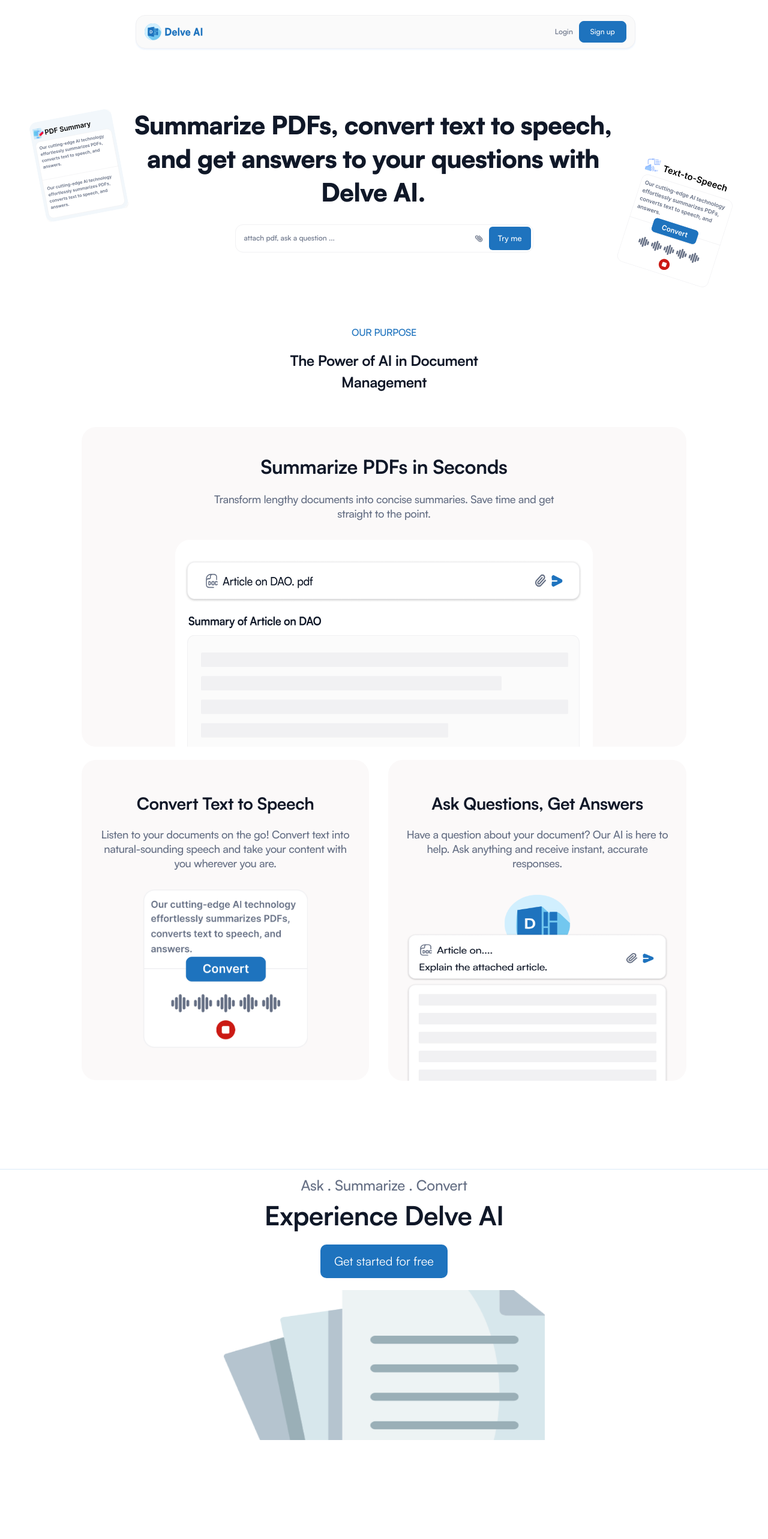
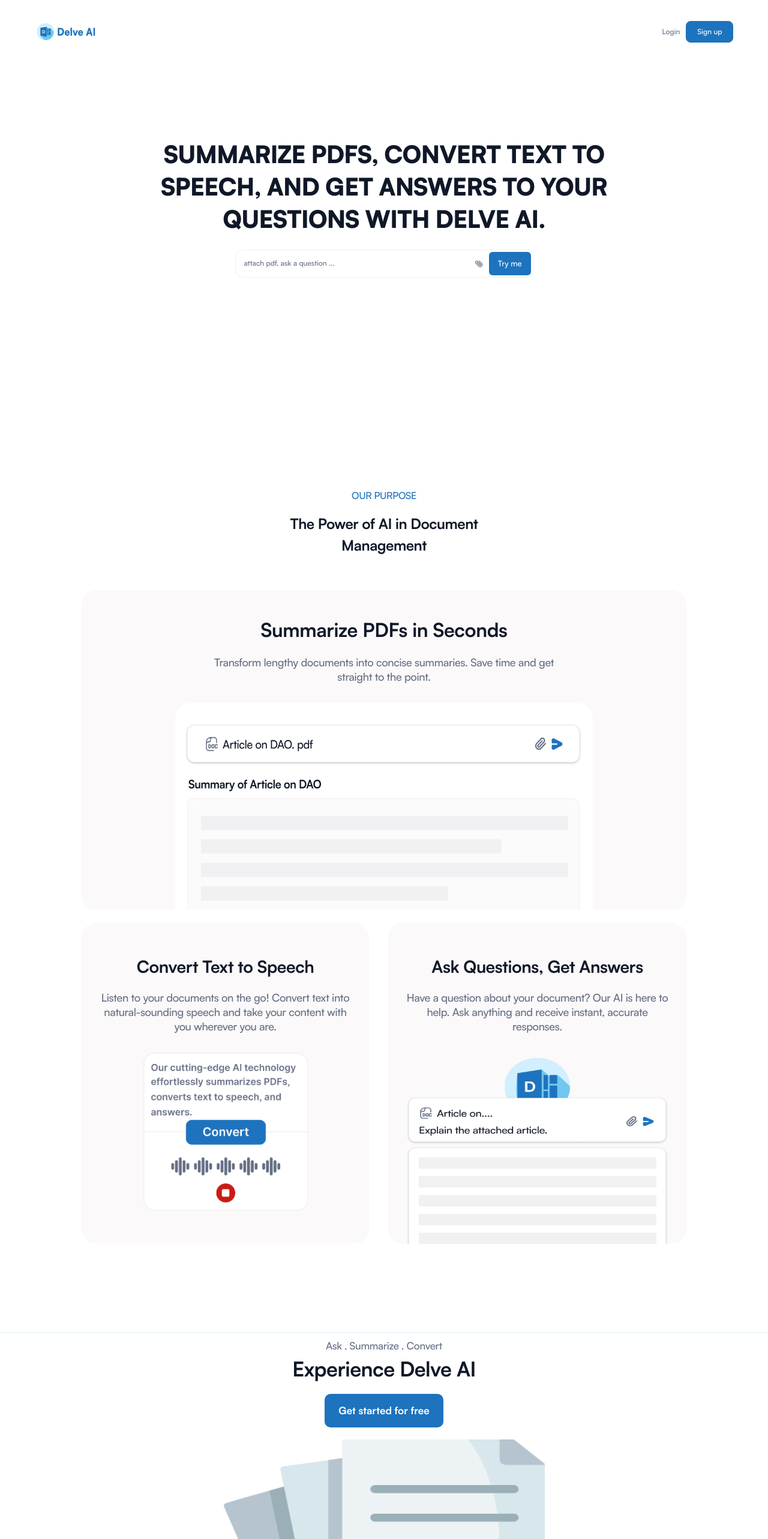
Before and after one commit to delveai-hacks/DelveAI, a Vue app: page / in a window 1280 px wide. Shown: the top 2566 px of the page at 60% size. Before the commit the page ends 2401 px from the top, so only its background shows below. Built offline with nearby package versions, Linux system fonts and the light colour scheme.

Commit message:
feat: spin and ui changes

```diff
--- a/src/components/HeaderComp.vue
+++ b/src/components/HeaderComp.vue
@@ -1,7 +1,7 @@
 <template>
  <div class="fixed z-[100] w-[93%] md:w-[93%] bg-[#fff] md:pb-[10px]">
   <div
-   class="w-full md:mx-auto flex items-center justify-between header md:w-[70%] py-[5px] px-[8px] md:py-[9px] md:px-[14px] rounded-[16px] border border-[#F1F1F3] bg-[#fafafa] mt-[23px] md:mt-[25px]">
+   class="w-full md:mx-auto flex items-center justify-between md:w-full py-[5px] px-[8px] md:py-[9px] md:px-[14px] rounded-[16px] md:rounded-[0px] border border-[#F1F1F3] md:border-[transparent] bg-[#fafafa] md:bg-[#fff] mt-[23px] md:mt-[25px]">
    <div><img draggable="false" src="/landingpage/logo.svg" /></div>
    <div class="flex items-center space-x-[10px]">
     <div class="text-[#667085] text-[12px] font-[500] leading-[24px] md:cursor-pointer">
@@ -16,8 +16,4 @@
  </div>
 </template>
 
-<style scoped>
-.header {
- box-shadow: 0px 2px 2px 0px rgba(213, 230, 252, 0.40);
-}
-</style>
+<style scoped></style>
--- a/src/components/HeroSection.vue
+++ b/src/components/HeroSection.vue
@@ -4,12 +4,12 @@
 </script>
 
 <template>
- <div class="pt-[120px] md:pt-[180px]">
-  <div class="w-full mb-[32px] md:mb-[0px]">
-   <div class="lg:flex lg:space-x-[6.81px]">
-    <div class="hidden lg:block"><img draggable="false" src="/landingpage/imgone.svg" /></div>
+ <div class="pt-[120px] md:pt-[180px] lg:pt-[230px]">
+  <div class="w-full mb-[0px] md:mb-[0px]">
+   <div class="w-full md:h-[70vh] lg:h-[73vh]">
+    <div class="w-full">
      <div
-     class="w-full md:w-[796px] mx-auto lg:mx-[0px] text-[#101828] text-[28px] text-center md:text-[42px] font-[900] leading-[normal] tracking-[-0.56px] md:tracking-[-0.84px] mb-[24px]">
+      class="w-full md:w-[796px] mx-auto text-[#101828] text-[28px] text-center md:text-[42px] lg:text-[40px] font-[900] leading-[normal] tracking-[-0.56px] md:tracking-[-0.84px] mb-[24px] lg:uppercase">
       Summarize PDFs, convert text to speech, and get answers to your questions with Delve AI.
      </div>
     </div>
@@ -26,9 +26,6 @@
       </div>
      </div>
     </div>
-   <div class="hidden lg:flex justify-between relative top-[-160px]">
-    <div></div>
-    <div class="hidden lg:block"><img draggable="false" src="/landingpage/imgtwo.svg" /></div>
    </div>
    <!-- mobimage -->
    <div class="w-full mt-[17px] md:hidden h-[250.698px] px-[6px]">
@@ -37,7 +34,7 @@
    <!-- end mobimage -->
   </div>
   <!-- our purpose -->
-  <div class="md:mt-[-100px]">
+  <div class="mt-[135px] md:mt-[0px]">
    <div
     class="text-[#1e73be] mb-[17px] uppercase text-[14px] md:text-[16px] font-[500] text-center mx-auto tracking-[-0.32px]">
     our purpose
--- a/src/components/forms/LoginForm.vue
+++ b/src/components/forms/LoginForm.vue
@@ -3,7 +3,12 @@
 import { toastError, toastSuccess } from '@/helper';
 import { onMounted, reactive } from 'vue';
 import { useRouter } from 'vue-router';
+import { ref } from 'vue'
 const router = useRouter()
+
+const text = ref(true)
+const spin = ref(false)
+const button = ref(false)
 
 const user = reactive({
   email: '',
@@ -12,6 +17,9 @@
 
 const login = async () => {
   if (user.email !== '' && user.password !== '') {
+    text.value = false;
+    spin.value = true;
+    button.value = true;
     try {
       // eslint-disable-next-line @typescript-eslint/no-unused-vars
       const res = await baseurl.post('/auth/login', {
@@ -22,10 +30,17 @@
       localStorage.setItem('accessToken', res.data.access_token)
       localStorage.setItem('refreshToken', res.data.refresh_token)
 
+      text.value = true;
+      spin.value = false;
+      button.value = false;
+
       setTimeout(() => {
         router.push('/prompt')
       }, 1500)
     } catch (err: any) {
+      text.value = true;
+      spin.value = false;
+      button.value = false;
       toastError(err.message)
     }
   } else {
@@ -73,9 +88,10 @@
       </div>
     </div>
     <!-- end forms -->
-    <button @click="login"
-      class="rounded-[10.658px] bg-[#1e73be] py-[13px] justify-center text-center w-full text-[#fff] text-[16px] md:text-[18px] font-[500] leading-[31px] mb-[16px] md:mb-[20px]">
-      Log in
+    <button @click="login" :disabled="button"
+      :class='button ? "rounded-[10.658px] bg-gray-100 py-[13px] justify-center text-center w-full text-[#fff] text-[16px] md:text-[18px] font-[500] leading-[31px] mb-[16px] md:mb-[20px]" : "rounded-[10.658px] bg-[#1e73be] py-[13px] justify-center text-center w-full text-[#fff] text-[16px] md:text-[18px] font-[500] leading-[31px] mb-[16px] md:mb-[20px]"'>
+      <div v-show="text">Log in</div>
+      <div v-show="spin" class="w-[20px] h-[20px] mx-auto"><img src="/spin.svg" class="w-full h-full spin" /></div>
     </button>
     <div class="w-fit text-center mx-auto text-[#667085] text-[16px] font-[500] leading-[31px]">
       Don&apos;t an account?
@@ -86,3 +102,19 @@
     <!--  -->
   </div>
 </template>
+
+<style scoped>
+.spin {
+  animation: 2s spin infinite linear;
+}
+
+@keyframes spin {
+  0% {
+    transform: rotate(0deg);
+  }
+
+  100% {
+    transform: rotate(360deg);
+  }
+}
+</style>
--- a/src/components/forms/SignupForm.vue
+++ b/src/components/forms/SignupForm.vue
@@ -3,8 +3,13 @@
 import { toastError, toastSuccess } from '@/helper';
 import { onMounted, reactive } from 'vue';
 import { useRouter } from 'vue-router';
+import { ref } from 'vue'
 
 const router = useRouter()
+
+const text = ref(true)
+const spin = ref(false)
+const button = ref(false)
 
 const user = reactive({
   fullname: "",
@@ -15,6 +20,9 @@
 
 const signup = async () => {
   if (user.fullname !== '' && user.email !== '' && user.password !== '' && user.repassword !== '' && user.password === user.repassword) {
+    text.value = false;
+    spin.value = true;
+    button.value = true;
     try {
       // eslint-disable-next-line @typescript-eslint/no-unused-vars
       const res = await baseurl.post('/auth/signup', {
@@ -24,10 +32,17 @@
       })
       toastSuccess('Successfully created your account')
       localStorage.setItem('email', user.email)
+      text.value = true;
+      spin.value = false;
+      button.value = false;
+
       setTimeout(() => {
         router.push('/verify-email');
       }, 1500)
     } catch (err: any) {
+      text.value = true;
+      spin.value = false;
+      button.value = false;
       toastError(err.message)
     }
   } else if (user.password !== user.repassword) {
@@ -99,9 +114,10 @@
       By creating an account, you&apos;re agreeing to the terms and
       conditions of Delve AI
     </div>
-    <button @click="signup"
-      class="rounded-[10.658px] bg-[#1e73be] py-[13px] justify-center text-center w-full text-[#fff] text-[16px] md:text-[18px] font-[500] leading-[31px] mb-[16px] md:mb-[20px]">
-      Create account
+    <button @click="signup" :disabled="button"
+      :class='button ? "rounded-[10.658px] bg-gray-100 py-[13px] justify-center text-center w-full text-[#fff] text-[16px] md:text-[18px] font-[500] leading-[31px] mb-[16px] md:mb-[20px]" : "rounded-[10.658px] bg-[#1e73be] py-[13px] justify-center text-center w-full text-[#fff] text-[16px] md:text-[18px] font-[500] leading-[31px] mb-[16px] md:mb-[20px]"'>
+      <div v-show="text">Create account</div>
+      <div v-show="spin" class="w-[20px] h-[20px] mx-auto"><img src="/spin.svg" class="w-full h-full spin" /></div>
     </button>
     <div class="w-fit text-center mx-auto text-[#667085] text-[16px] font-[500] leading-[31px]">
       Have an account?
@@ -112,3 +128,19 @@
     <!--  -->
   </div>
 </template>
+
+<style scoped>
+.spin {
+  animation: 2s spin infinite linear;
+}
+
+@keyframes spin {
+  0% {
+    transform: rotate(0deg);
+  }
+
+  100% {
+    transform: rotate(360deg);
+  }
+}
+</style>
--- a/src/components/forms/VerifyForm.vue
+++ b/src/components/forms/VerifyForm.vue
@@ -15,6 +15,12 @@
 const inputtwo = ref("");
 const inputthree = ref("");
 const inputfour = ref("");
+
+const emailinuse = ref("") as any
+
+const text = ref(true)
+const spin = ref(false)
+const button = ref(false)
 
 const focusOne = () => {
   codeone.value.focus();
@@ -63,6 +69,9 @@
 
 const verifyEmail = async () => {
   if (inputone.value !== '' && inputtwo.value !== '' && inputthree.value !== '' && inputfour.value !== '') {
+    text.value = false;
+    spin.value = true;
+    button.value = true;
     try {
       // eslint-disable-next-line @typescript-eslint/no-unused-vars
       const res = await baseurl.post('/auth/verify', {
@@ -70,10 +79,17 @@
         code: `${inputone.value}${inputtwo.value}${inputthree.value}${inputfour.value}`
       })
       toastSuccess('Successfully verified your account')
+      text.value = true;
+      spin.value = false;
+      button.value = false;
+
       setTimeout(() => {
         router.push('/login')
       }, 1500)
     } catch (err: any) {
+      text.value = true;
+      spin.value = false;
+      button.value = false;
       toastError('Error verifying your account.')
     }
   } else {
@@ -94,7 +110,8 @@
 }
 
 onMounted(() => {
-  focusOne()
+  focusOne();
+  emailinuse.value = localStorage.getItem('email');
 })
 </script>
 
@@ -109,7 +126,7 @@
     </div>
     <div
       class="text-[#667085] mb-[53px] text-center text-[16px] md:text-[20px] font-[500] leading-[normal] tracking-[-0.4px]">
-      We&apos;ve sent a code to <span class="text-[#1e73be]">prince.ojas38@gmail.com</span>
+      We&apos;ve sent a code to <span class="text-[#1e73be]">{{ emailinuse }}</span>
     </div>
     <!-- flex inputs -->
     <div class="w-fit mb-[58px] space-x-[5.6px] md:mx-auto md:w-fit mx-auto flex items-center">
@@ -131,9 +148,10 @@
       </div>
     </div>
     <!-- end flex box inputs -->
-    <button @click="verifyEmail"
-      class="rounded-[10.658px] bg-[#1e73be] py-[6px] justify-center text-center w-full text-[#fff] text-[16px] md:text-[18px] font-[500] leading-[31px] mb-[16px] md:mb-[20px]">
-      Verify
+    <button @click="verifyEmail" :disabled="button"
+      :class='button ? "rounded-[10.658px] bg-gray-100 py-[13px] justify-center text-center w-full text-[#fff] text-[16px] md:text-[18px] font-[500] leading-[31px] mb-[16px] md:mb-[20px]" : "rounded-[10.658px] bg-[#1e73be] py-[13px] justify-center text-center w-full text-[#fff] text-[16px] md:text-[18px] font-[500] leading-[31px] mb-[16px] md:mb-[20px]"'>
+      <div v-show="text">Verify</div>
+      <div v-show="spin" class="w-[20px] h-[20px] mx-auto"><img src="/spin.svg" class="w-full h-full spin" /></div>
     </button>
     <div class="w-fit text-center mx-auto text-[#667085] text-[16px] font-[500] leading-[31px]">
       Having issues receiving code?
@@ -144,3 +162,19 @@
     <!-- end verify button -->
   </div>
 </template>
+
+<style scoped>
+.spin {
+  animation: 2s spin infinite linear;
+}
+
+@keyframes spin {
+  0% {
+    transform: rotate(0deg);
+  }
+
+  100% {
+    transform: rotate(360deg);
+  }
+}
+</style>
--- a/src/views/home/LandingPage.vue
+++ b/src/views/home/LandingPage.vue
@@ -16,15 +16,15 @@
   <!-- footer -->
   <div class="w-full pt-[10px] px-[16px] md:px-[47px] footer">
    <div
-    class="w-fit mx-auto text-center text-[#667085] text-[16px] md:text-[24px] font-[500] tracking-[-0.32px] leading-[normal] mb-[5px]">
+    class="w-fit mx-auto text-center text-[#667085] text-[14px] md:text-[17px] font-[500] tracking-[-0.32px] leading-[normal] mb-[5px]">
     Ask . Summarize . Convert
    </div>
    <div
-    class="text-[#101828] text-[28px] md:text-[44px] text-center w-fit mx-auto font-[700] tracking-[-0.56px] leading-[normal] mb-[11px] md:mb-[19px]">
+    class="text-[#101828] text-[28px] md:text-[34px] text-center w-fit mx-auto font-[700] tracking-[-0.56px] leading-[normal] mb-[11px] md:mb-[19px]">
     Experience Delve AI
    </div>
    <div
-    class="w-fit text-[#fff] text-[14px] md:text-[20px] rounded-[10px] bg-[#1E73BE] py-[12px] px-[23px] md:cursor-pointer leading-[31.975px] mx-auto mb-[20px]">
+    class="w-fit text-[#fff] text-[14px] md:text-[17px] rounded-[10px] bg-[#1E73BE] py-[12px] px-[23px] md:cursor-pointer leading-[31.975px] mx-auto mb-[20px] font-[700]">
     Get started for free
    </div>
    <div class="w-[172px] md:w-[535px] h-[100px] md:h-[250px] mx-auto">
```
Also changed, not shown: public/spin.svg (added). Lines whose indentation alone changed are shown as unchanged.
